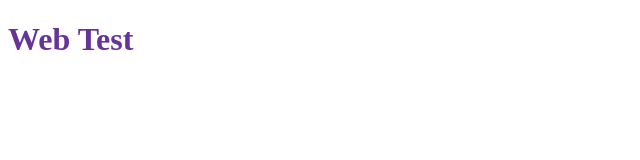
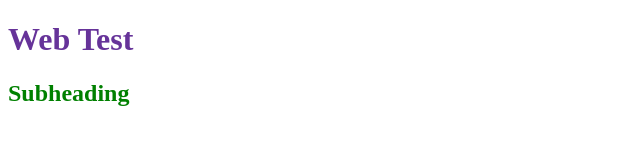
Before and after one commit to becustomapps/web-test, a plain HTML site: page index.html in a window 1280 px wide. Shown: the whole page, without its empty margins (0-640 px from the left). Drawn offline with Linux system fonts and the light colour scheme.

Commit message:
added green subheading
Added an h2 to the index file, and styled it green in the css sheet

```diff
--- a/css/styles.css
+++ b/css/styles.css
@@ -1,3 +1,7 @@
 h1{
     color:rebeccapurple;
 }
+
+h2{
+    color:green;
+}
--- a/index.html
+++ b/index.html
@@ -6,6 +6,6 @@
     </head>
     <body>
         <h1>Web Test</h1>
-
+        <h2>Subheading</h2>
     </body>
 </html>
```
